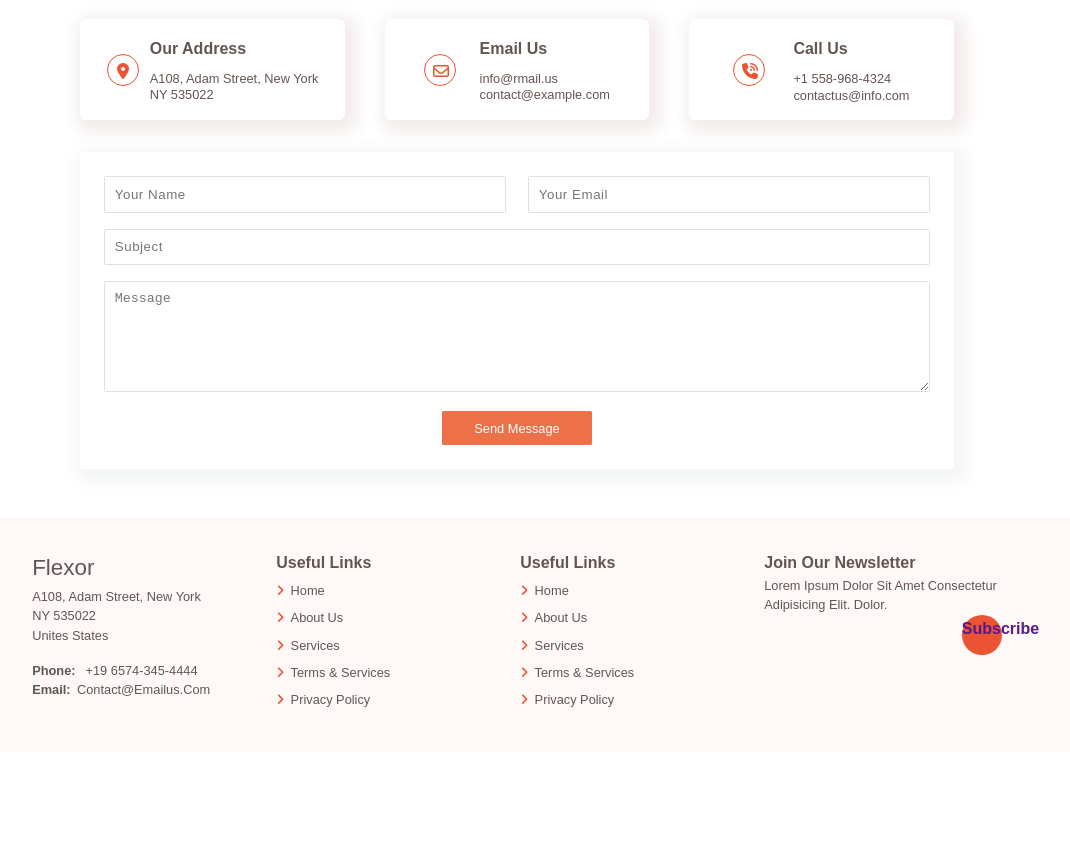
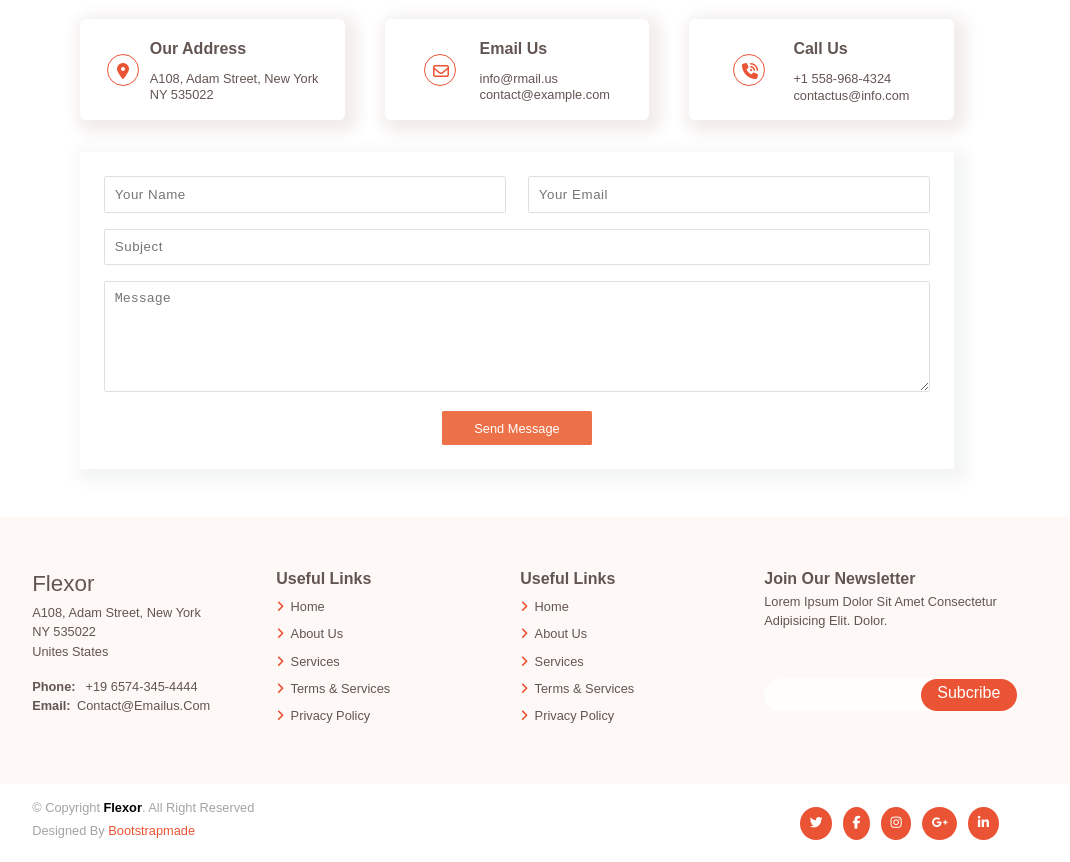
Before and after one commit to jyoti-wp/Checkpoint-4, a plain HTML site: page index.html in a window 1280 px wide. Shown: the part 6453-7315 px from the top of the page, without its empty margins (123-1193 px from the left). Before the commit the page ends 7205 px from the top, so only its background shows below. Drawn offline with Linux system fonts and the light colour scheme.

Commit message:
footer nav update

```diff
--- a/index.html
+++ b/index.html
@@ -808,12 +808,28 @@
                     <p>Lorem ipsum dolor sit amet consectetur adipisicing elit. dolor.
                     </p>
                     <div class="footer-subscribe flex">
-                        <a href="" class="footer-btn"><span class="btn-sub">Subscribe</span></a>
+                        <a href="" class="btn-footer"></a>
+                        <span class="btn-sub">Subcribe</span>
                     </div>
                 </div>
             </div>
         </footer>
     </main>
+    <footer>
+        <div class="container flex">
+            <div class="footer-content">
+                <p>&#169; Copyright <span style="font-weight: 600; color: black">flexor</span>. All right reserved</p>
+                <p>Designed by <span style="color: #ea5434">Bootstrapmade</span></p>
+            </div>
+            <div class="footer-social">
+                <a href=""><i class="fa-brands fa-twitter"></i></a>
+                <a href=""><i class="fa-brands fa-facebook-f"></i></a>
+                <a href=""><i class="fa-brands fa-instagram"></i></a>
+                <a href=""><i class="fa-brands fa-google-plus-g"></i></a>
+                <a href=""><i class="fa-brands fa-linkedin-in"></i></a>
+            </div>
+        </div>
+    </footer>
 </body>
 
 </html>
--- a/style.css
+++ b/style.css
@@ -2,7 +2,7 @@
    v2.0 | 20110126
    License: none (public domain)
 */
-@import url('https://fonts.googleapis.com/css2?family=Nanum+Gothic:wght@400;700;800&family=Nunito+Sans:ital,wght@0,200;1,200&family=Open+Sans:ital,wght@0,300;0,400;0,500;0,600;0,700;0,800;1,300;1,400;1,500;1,600;1,700;1,800&family=Roboto:ital,wght@1,100&display=swap');
+@import url("https://fonts.googleapis.com/css2?family=Nanum+Gothic:wght@400;700;800&family=Nunito+Sans:ital,wght@0,200;1,200&family=Open+Sans:ital,wght@0,300;0,400;0,500;0,600;0,700;0,800;1,300;1,400;1,500;1,600;1,700;1,800&family=Roboto:ital,wght@1,100&display=swap");
 
 html,
 body,
@@ -115,14 +115,10 @@ section {
 
 body {
   line-height: 1;
-    font-family: 'Nanum Gothic',
-        sans-serif;
-    font-family: 'Nunito Sans',
-        sans-serif;
-    font-family: 'Open Sans',
-        sans-serif;
-    font-family: 'Roboto',
-        sans-serif;
+  font-family: "Nanum Gothic", sans-serif;
+  font-family: "Nunito Sans", sans-serif;
+  font-family: "Open Sans", sans-serif;
+  font-family: "Roboto", sans-serif;
 }
 
 ol,
@@ -211,7 +207,6 @@ img {
 
 /* Custom style  */
 
-
 .container {
   max-width: 65rem;
   margin: 0 auto;
@@ -227,13 +222,13 @@ img {
 /* Header style  */
 
 :root {
-    --font-color: #70635F;
-    --active: #EA5434;
-    --slide: #584B48;
-    --para: #A5A4A4;
+  --font-color: #70635f;
+  --active: #ea5434;
+  --slide: #584b48;
+  --para: #a5a4a4;
   --heading: #635551;
-    --about-bg: #FEF9F7;
-    --package-background: #F8F8F8;
+  --about-bg: #fef9f7;
+  --package-background: #f8f8f8;
 }
 
 .header {
@@ -284,7 +279,7 @@ img {
 }
 
 .hero-content {
-    padding: 13rem 0rem 6rem 0rem
+  padding: 13rem 0rem 6rem 0rem;
 }
 
 .hero-heading {
@@ -317,7 +312,7 @@ img {
   justify-content: center;
   align-items: center;
   position: relative;
-    opacity: 0.8
+  opacity: 0.8;
 }
 
 .btn:hover {
@@ -366,7 +361,7 @@ img {
   text-align: center;
   margin: 0rem 0.8rem;
   border-radius: 0.5rem;
-    box-shadow: 1px 1px 3px 1px #F4F4F4;
+  box-shadow: 1px 1px 3px 1px #f4f4f4;
 }
 
 /* .card-1-3 {
@@ -419,7 +414,7 @@ img {
 
 .card-btn {
   padding: 0.6rem 2rem;
-    background-color: #EC7048;
+  background-color: #ec7048;
   border-radius: 2rem;
   color: #fff;
   font-weight: 100;
@@ -527,7 +522,6 @@ img {
   margin: 2rem 0rem;
 }
 
-
 .image-list img {
   width: 12%;
   margin-left: 2.5rem;
@@ -633,7 +627,6 @@ img {
   background-position: center;
 }
 
-
 .plan-card {
   width: 48%;
   padding: 6rem 1rem 1rem 1rem;
@@ -713,7 +706,6 @@ img {
 }
 
 @keyframes animate {
-
   0% {
     left: 0;
   }
@@ -809,7 +801,7 @@ img {
 .portfolio-list span:hover {
   padding: 0.5rem 1rem;
   color: var(--active);
-    background-color: #FCF1EC;
+  background-color: #fcf1ec;
   border-radius: 0.8rem;
 }
 
@@ -852,7 +844,7 @@ img {
   color: var(--para);
   font-size: 0.8rem;
   line-height: 1.3;
-    text-transform: capitalize
+  text-transform: capitalize;
 }
 
 /* Price Section  */
@@ -903,7 +895,7 @@ img {
 }
 
 .month {
-    color: #DDDDDD;
+  color: #dddddd;
 }
 
 .package-feature {
@@ -950,7 +942,6 @@ img {
 .faq-down-list a {
   color: var(--active);
   font-size: 1.5rem;
-
 }
 
 .faq-list h4 {
@@ -1059,7 +1050,7 @@ img {
 .row-100 textarea {
   padding: 0.6rem 0.6rem;
   border-radius: 0.1rem;
-    border: 1px solid #DBE0E4;
+  border: 1px solid #dbe0e4;
   text-transform: capitalize;
   margin-bottom: 1rem;
 }
@@ -1070,7 +1061,7 @@ img {
 
 .submit-box input {
   padding: 0.6rem 2rem;
-    background-color: #EC7048;
+  background-color: #ec7048;
   border: none;
   border-radius: 0.1rem;
   color: #fff;
@@ -1126,16 +1117,56 @@ img {
 
 .footer-subscribe {
   position: relative;
+  margin-top: 3rem;
+}
+
+.btn-footer {
+  width: 15rem;
+  height: 2rem;
+  background-color: #fff;
+  border-radius: 2rem;
+  text-align: center;
+  color: #fff;
+  transition: 0.5s;
+  display: flex;
+  justify-content: center;
+  align-items: center;
+  position: relative;
+  opacity: 0.8;
 }
 
 .btn-sub {
   position: absolute;
-    right: 0;
+  right: -15px;
   top: 0;
-    width: 2.5rem;
-    height: 2.5rem;
+  width: 6rem;
+  height: 2rem;
   background-color: var(--active);
-    border-radius: 50%;
+  border-radius: 10rem;
   transition: 0.5s ease-in-out;
   text-align: center;
+  color: #fff;
+  font-weight: 100;
 }
+
+/* Footer  */
+
+footer {
+  margin: 1rem 0rem;
+}
+.footer-content p {
+  text-transform: capitalize;
+  color: var(--para);
+  line-height: 1.3;
+  font-size: 0.8rem;
+  margin-bottom: 0.4rem;
+}
+
+.footer-social a {
+  color: #fff;
+  background-color: var(--active);
+  padding: 0.6rem;
+  border-radius: 50%;
+  margin: 0rem 0.2rem;
+  font-size: 0.8rem;
+}
```
Also changed, not shown: 1 other file. Lines whose indentation alone changed are shown as unchanged.
